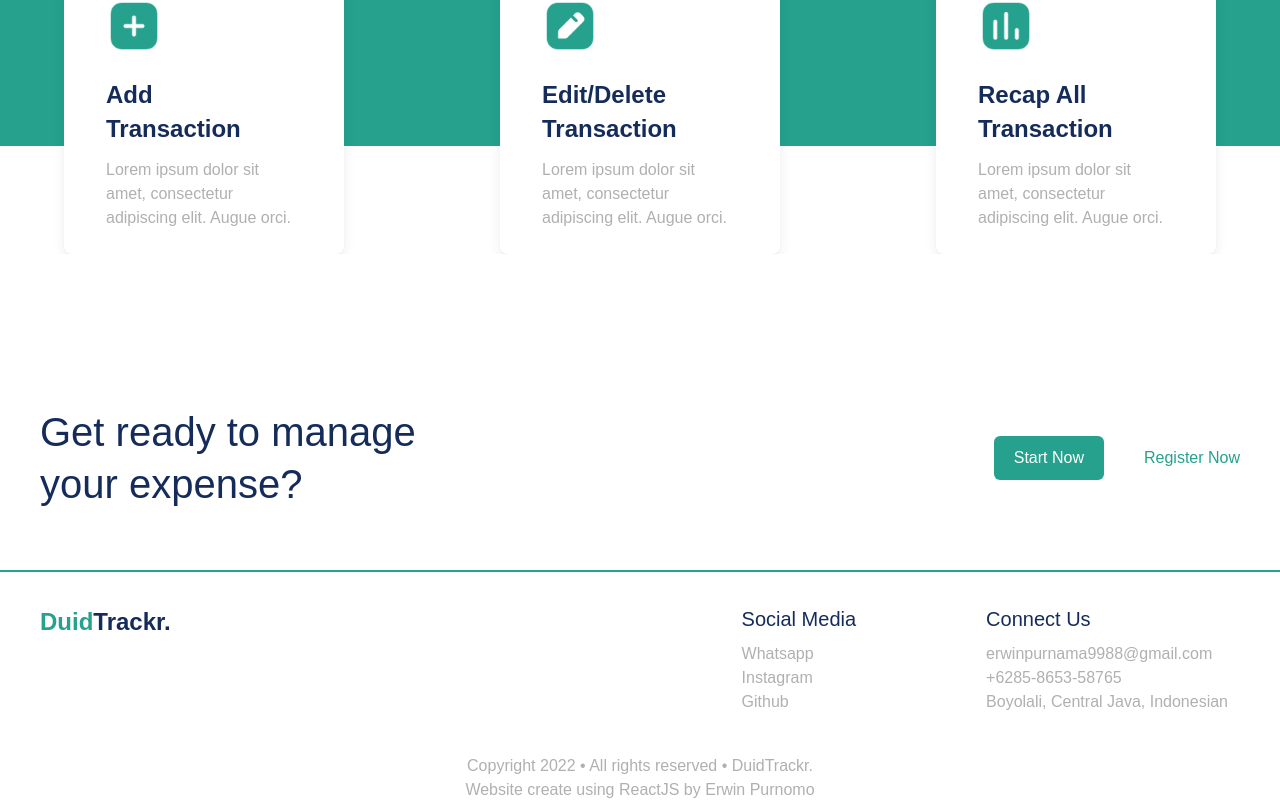
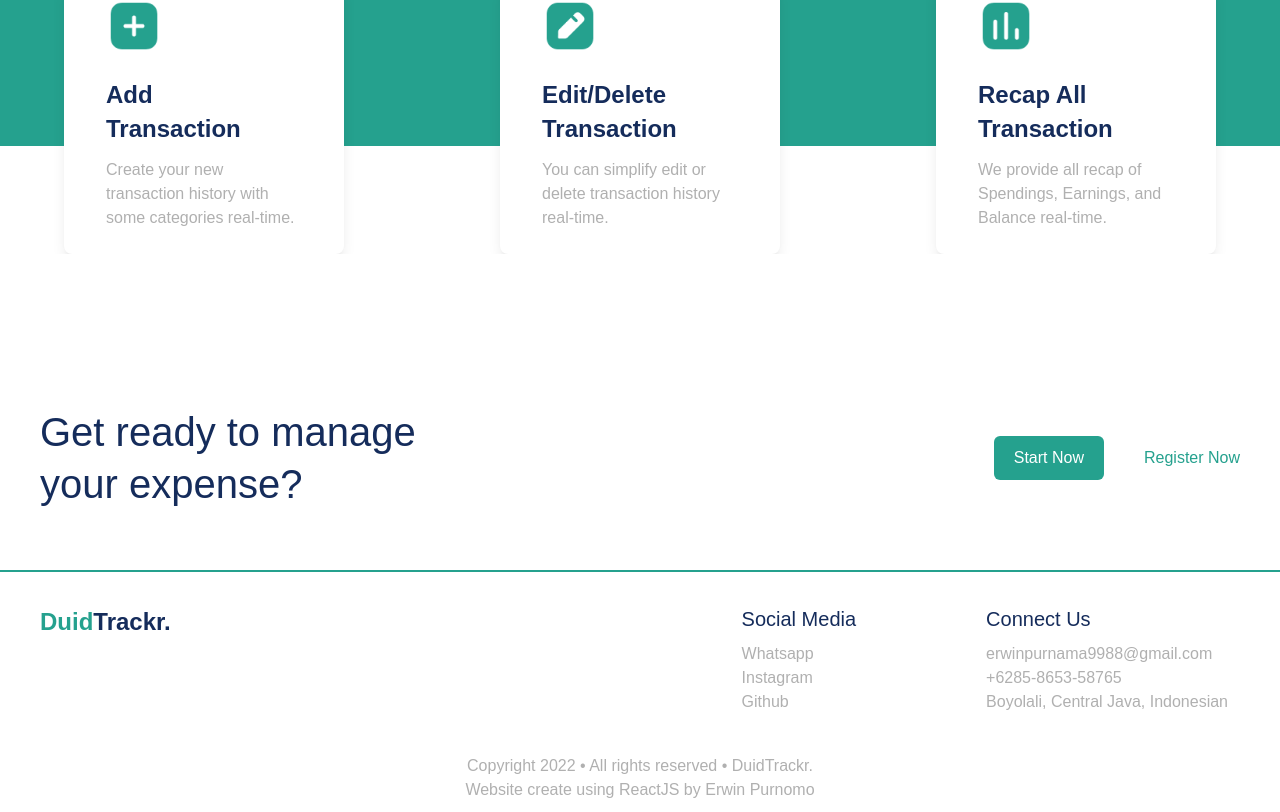
Before and after one commit to erwinnp/react_miniproject-duidtrackr, a React (Vite) app: page / in a window 1280 px wide. Shown: the part 1022-1834 px from the top of the page. Built offline with nearby package versions, Linux system fonts and the light colour scheme; no server answers; a web font is replaced by a local one.

Commit message:
Fixing Landing Page Features UI

```diff
--- a/src/components/Features/Index.jsx
+++ b/src/components/Features/Index.jsx
@@ -25,17 +25,17 @@ const Index = () => {
             <FeatureList
               icon={FeatIcon1}
               title='Add Transaction'
-              subtitle='Lorem ipsum dolor sit amet, consectetur adipiscing elit. Augue orci.'
+              subtitle='Create your new transaction history with some categories real-time.'
             />
             <FeatureList
               icon={FeatIcon2}
               title='Edit/Delete Transaction'
-              subtitle='Lorem ipsum dolor sit amet, consectetur adipiscing elit. Augue orci.'
+              subtitle='You can simplify edit or delete transaction history real-time.'
             />
             <FeatureList
               icon={FeatIcon3}
               title='Recap All Transaction'
-              subtitle='Lorem ipsum dolor sit amet, consectetur adipiscing elit. Augue orci.'
+              subtitle='We provide all recap of Spendings, Earnings, and Balance real-time.'
             />
           </div>
         </div>
--- a/src/components/Header/NavbarDashboard.jsx
+++ b/src/components/Header/NavbarDashboard.jsx
@@ -12,7 +12,7 @@ const NavbarDashboard = () => {
         </a>
       </div>
       <div className='hidden lg:flex gap-[40px] text-color-primary'>
-        <button className='btn btn-primary'>
+        <button className='btn btn-danger'>
           <Link to='/'>Logout</Link>
         </button>
       </div>
```
